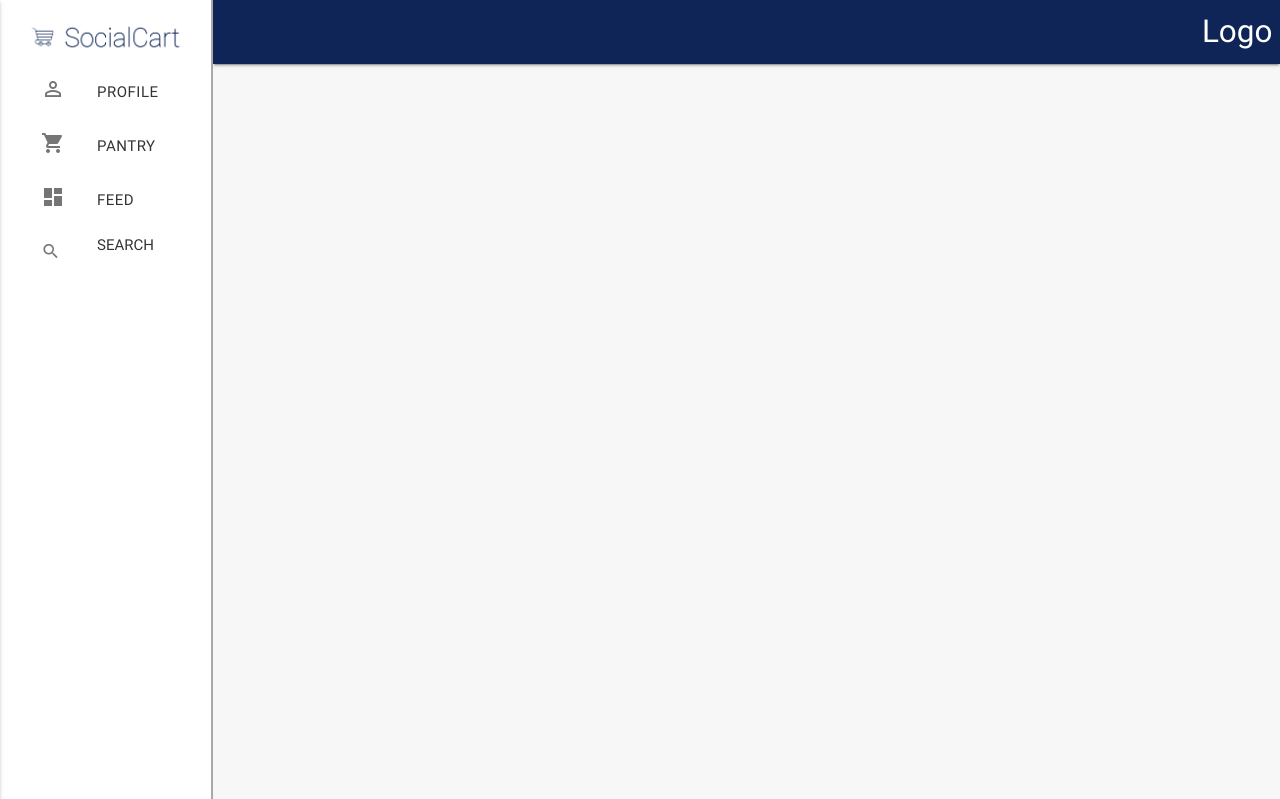
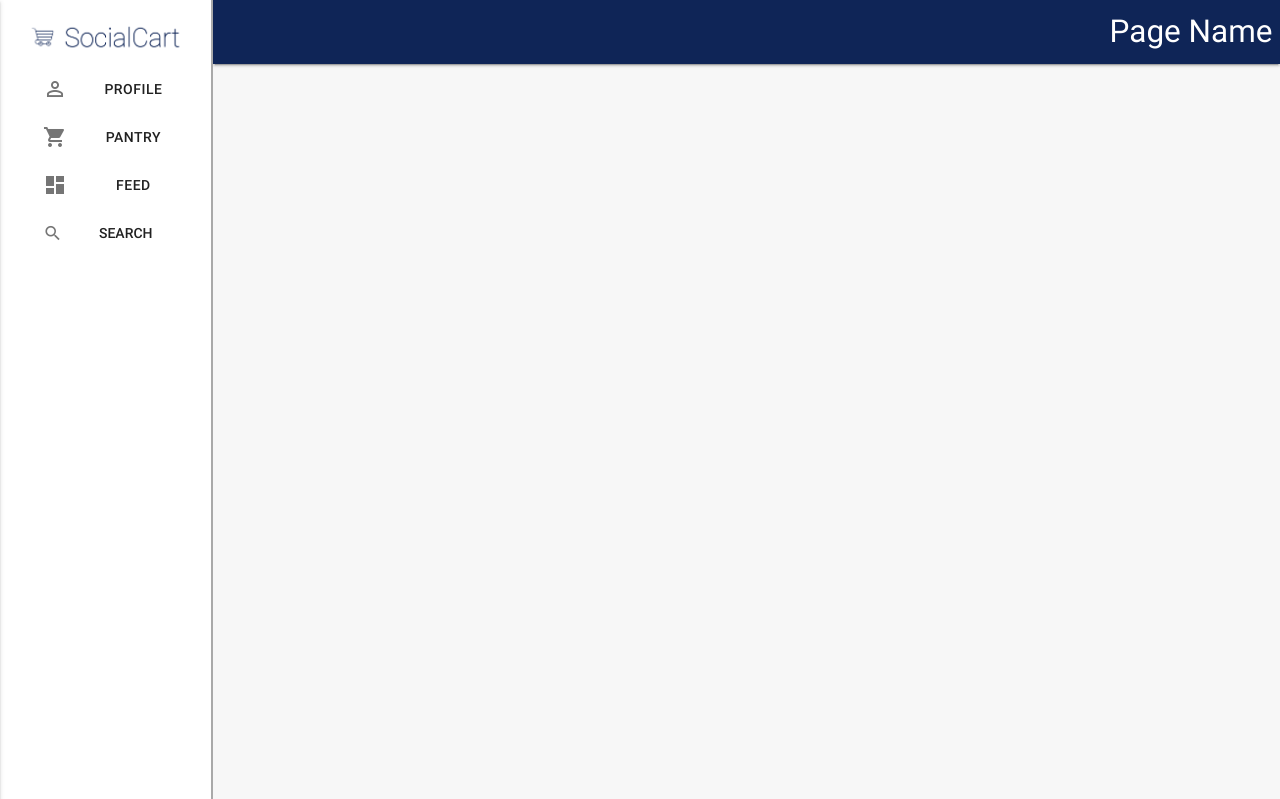
Before and after one commit to joewesemann/socialcart, a PHP site: page /app/views/index/index.phtml in a window 1280 px wide. Shown: the top 799 px of the page. Run offline with PHP 8.4, Linux system fonts and the light colour scheme; some libraries are stand-ins or nearby versions.

Commit message:
nav images on mobile
also page name instead of logo on nav

```diff
--- a/app/views/index/index.phtml
+++ b/app/views/index/index.phtml
@@ -37,13 +37,15 @@
         </ul>
       </div>
     </div>
+
     <div class="page-content col s12 m9 l10">
 
       <nav class="half-nav row">
         <div class="nav-wrapper">
-          <a href="#!" class="brand-logo right">Logo</a>
+          <a href="#!" class="brand-logo right">Page Name</a>
           <a href="#" data-activates="mobile-demo" class="button-collapse hide-on-med-and-up"><i class="material-icons">menu</i></a>
           <ul class="side-nav" id="mobile-demo">
+            <li><img class="corner-logo" src="img/socialcart-lockup.png"></li>
             <li><a class="waves-effect waves-teal btn-flat btn-large" href="/profile"><i class="material-icons">perm_identity</i>profile</a></li>
             <li><a class="waves-effect waves-teal btn-flat btn-large" href="/pantry"><i class="material-icons">shopping_cart</i>pantry</a></li>
             <li><a class="waves-effect waves-teal btn-large btn-flat" href="/feed"><i class="material-icons">dashboard</i>feed</a></li>
--- a/public/css/styles.css
+++ b/public/css/styles.css
@@ -70,6 +70,8 @@
     height: 100%;
 }
 
+/*sidebar stuff*/
+
 .corner-logo {
     width: 170px;
 }
@@ -89,8 +91,19 @@
     line-height: 48px;
     margin: 0 32px 0 0;
     width: 24px;
-    color: rgba(0,0,0,0.54);}
+    color: rgba(0,0,0,0.54);\
+}
 
+
+.sidebar-fixed a {
+    color: rgba(0,0,0,0.87);
+    display: block;
+    font-size: 14px;
+    font-weight: 500;
+    height: 48px;
+    line-height: 48px;
+    padding: 0 32px;
+}
 
 
 img.corner-logo {
@@ -101,9 +114,3 @@
     color: #fff;
     background-color: #0f2557;
 }
-
-/*
-@media screen and (orientation:portrait) and (max-width:600px){
-.hide-on-small{display:none;}
-
-}*/
```
